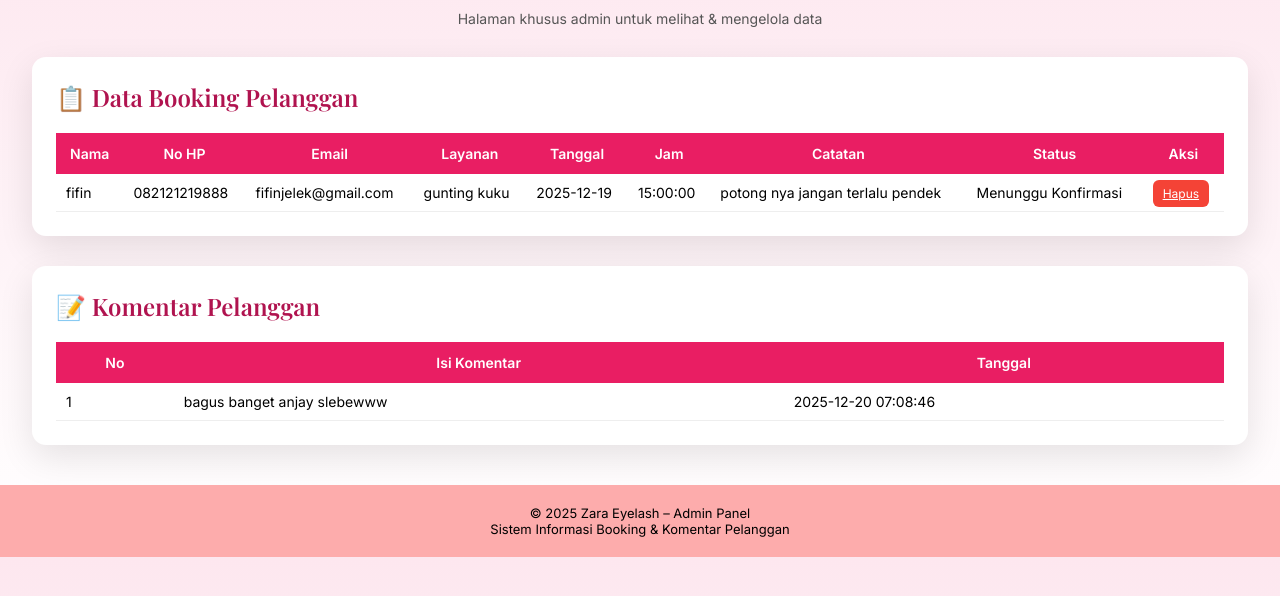
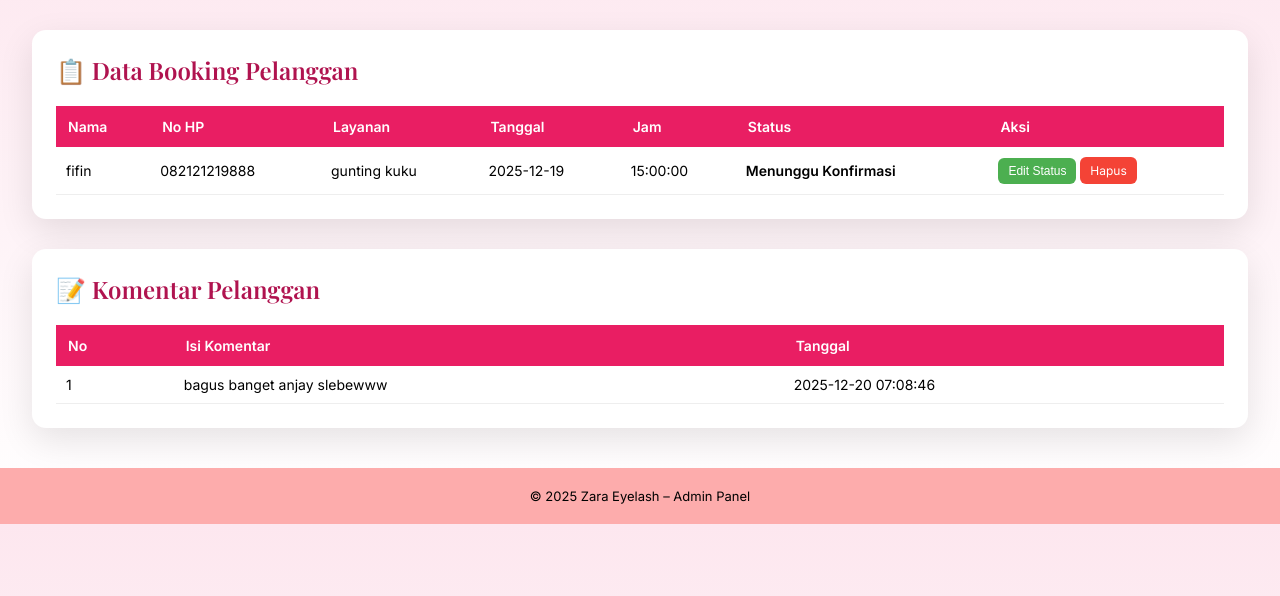
Before and after one commit to ibay16/Tubes_IPL, a PHP site: template app/views/admin.php in a window 1280 px wide. Shown: the part 85-681 px from the top of the page. Run offline with PHP 8.4, Linux system fonts and the light colour scheme; the template is opened without the code that fills it, so the values that code supplies are empty; the visitor is signed in with stand-in values (Sample User, id 1); data comes from the database, SQL or seed files in the repository.

Commit message:
membuat halaman riwayat booking

```diff
--- a/app/views/admin.php
+++ b/app/views/admin.php
@@ -3,29 +3,43 @@ if (!isset($_SESSION['admin'])) {
     header("Location: index.php?page=admin");
     exit;
 }
-// ==================================
-// AKTIFKAN ERROR (BANTU DEBUG)
-// ==================================
+
 error_reporting(E_ALL);
 ini_set('display_errors', 1);
 
-// ==================================
-// KONEKSI DATABASE (PDO)
-// ==================================
 require_once __DIR__ . "/../../config/database.php";
-
 $db = Database::connect();
 
 // ==================================
+// LOGIKA UPDATE BOOKING
+// ==================================
+if ($_SERVER['REQUEST_METHOD'] === 'POST' && isset($_POST['update_booking'])) {
+    $id = $_POST['id_booking'];
+    $status = $_POST['status'];
+    $layanan = $_POST['layanan'];
+    $tanggal = $_POST['tanggal'];
+    $jam = $_POST['jam'];
+
+    $query = "UPDATE booking SET status = :status, layanan = :layanan, tanggal = :tanggal, jam = :jam WHERE id_booking = :id";
+    $stmt = $db->prepare($query);
+    $stmt->execute([
+        'status' => $status,
+        'layanan' => $layanan,
+        'tanggal' => $tanggal,
+        'jam' => $jam,
+        'id' => $id
+    ]);
+
+    header("Location: index.php?page=admin");
+    exit;
+}
+
 // QUERY DATA BOOKING
-// ==================================
 $stmtBooking = $db->prepare("SELECT * FROM booking ORDER BY tanggal DESC");
 $stmtBooking->execute();
 $bookings = $stmtBooking->fetchAll();
 
-// ==================================
 // QUERY DATA KOMENTAR
-// ==================================
 $stmtKomentar = $db->prepare("SELECT * FROM komentar ORDER BY created_at DESC");
 $stmtKomentar->execute();
 $comments = $stmtKomentar->fetchAll();
@@ -38,7 +52,6 @@ $comments = $stmtKomentar->fetchAll();
     <meta charset="UTF-8">
     <meta name="viewport" content="width=device-width, initial-scale=1.0">
     <title>Admin Dashboard – ZaraEyelash</title>
-
     <link href="https://fonts.googleapis.com/css2?family=Playfair+Display:wght@600&family=Inter:wght@400;500;600&display=swap" rel="stylesheet">
 
     <style>
@@ -83,13 +96,6 @@ $comments = $stmtKomentar->fetchAll();
             font-weight: 600;
         }
 
-        .sub-header {
-            text-align: center;
-            margin-top: 10px;
-            color: #555;
-            font-size: 14px;
-        }
-
         .container {
             width: 95%;
             margin: 30px auto;
@@ -116,15 +122,12 @@ $comments = $stmtKomentar->fetchAll();
             background: var(--pink);
             color: white;
             padding: 12px;
+            text-align: left;
         }
 
         td {
             padding: 10px;
             border-bottom: 1px solid #eee;
-        }
-
-        tr:hover td {
-            background: #fde7ef;
         }
 
         .btn {
@@ -133,6 +136,8 @@ $comments = $stmtKomentar->fetchAll();
             border: none;
             cursor: pointer;
             font-size: 12px;
+            text-decoration: none;
+            display: inline-block;
         }
 
         .btn-edit {
@@ -152,78 +157,91 @@ $comments = $stmtKomentar->fetchAll();
             text-align: center;
             font-size: 13px;
         }
+
+        /* MODAL CSS */
+        .modal {
+            display: none;
+            position: fixed;
+            z-index: 1000;
+            left: 0;
+            top: 0;
+            width: 100%;
+            height: 100%;
+            background: rgba(0, 0, 0, 0.5);
+        }
+
+        .modal-content {
+            background: white;
+            margin: 10% auto;
+            padding: 20px;
+            border-radius: var(--radius);
+            width: 400px;
+        }
+
+        .form-group {
+            margin-bottom: 15px;
+        }
+
+        .form-group label {
+            display: block;
+            margin-bottom: 5px;
+            font-weight: 600;
+        }
+
+        .form-group input,
+        .form-group select {
+            width: 100%;
+            padding: 8px;
+            border: 1px solid #ddd;
+            border-radius: 6px;
+        }
     </style>
 </head>
 
 <body>
 
-    <!-- HEADER -->
     <div class="header">
         Dashboard Admin – ZaraEyelash
         <a href="/Tubes_IPL/index.php" class="back-home">⬅ Halaman Utama</a>
     </div>
 
-    <div class="sub-header">
-        Halaman khusus admin untuk melihat & mengelola data
-    </div>
-
-    <!-- ================= BOOKING ================= -->
     <div class="container">
         <h2>📋 Data Booking Pelanggan</h2>
-
         <table>
             <tr>
                 <th>Nama</th>
                 <th>No HP</th>
-                <th>Email</th>
                 <th>Layanan</th>
                 <th>Tanggal</th>
                 <th>Jam</th>
-                <th>Catatan</th>
                 <th>Status</th>
                 <th>Aksi</th>
             </tr>
-
-            <?php if (count($bookings) > 0): ?>
             <?php foreach ($bookings as $row): ?>
                 <tr>
                     <td><?= $row['nama']; ?></td>
                     <td><?= $row['no_hp']; ?></td>
-                        <td><?= $row['email']; ?></td>
                     <td><?= $row['layanan']; ?></td>
                     <td><?= $row['tanggal']; ?></td>
                     <td><?= $row['jam']; ?></td>
-                        <td><?= $row['catatan']; ?></td>
-                        <td><?= $row['status'] ?? 'Pending'; ?></td>
+                    <td><strong><?= $row['status'] ?? 'Pending'; ?></strong></td>
                     <td>
-                            <a href="index.php?page=admin&action=delete&id=<?= $row['id_booking']; ?>"
-                                class="btn btn-delete"
-                                onclick="return confirm('Yakin ingin menghapus data ini?')">
-                                Hapus
-                            </a>
+                        <button class="btn btn-edit" onclick="openEditModal(<?= htmlspecialchars(json_encode($row)); ?>)">Edit Status</button>
+                        <a href="index.php?page=admin&action=delete&id=<?= $row['id_booking']; ?>" class="btn btn-delete" onclick="return confirm('Hapus data?')">Hapus</a>
                     </td>
-
                 </tr>
             <?php endforeach; ?>
-            <?php else: ?>
-                <tr>
-                    <td colspan="9" align="center">Belum ada data booking</td>
-                </tr>
-            <?php endif; ?>
         </table>
     </div>
 
-    <!-- ================= KOMENTAR ================= -->
     <div class="container">
         <h2>📝 Komentar Pelanggan</h2>
-
         <table>
             <tr>
                 <th>No</th>
                 <th>Isi Komentar</th>
                 <th>Tanggal</th>
             </tr>
-
             <?php if (count($comments) > 0): ?>
                 <?php $no = 1;
                 foreach ($comments as $row): ?>
@@ -241,11 +259,56 @@ $comments = $stmtKomentar->fetchAll();
         </table>
     </div>
 
-    <div class="footer">
-        &copy; 2025 Zara Eyelash – Admin Panel<br>
-        Sistem Informasi Booking & Komentar Pelanggan
+    <div id="editModal" class="modal">
+        <div class="modal-content">
+            <h3 style="color:var(--pink)">Edit Booking</h3>
+            <form action="" method="POST">
+                <input type="hidden" name="id_booking" id="edit_id">
+                <div class="form-group">
+                    <label>Layanan</label>
+                    <input type="text" name="layanan" id="edit_layanan" required>
+                </div>
+                <div class="form-group">
+                    <label>Tanggal</label>
+                    <input type="date" name="tanggal" id="edit_tanggal" required>
+                </div>
+                <div class="form-group">
+                    <label>Jam</label>
+                    <input type="time" name="jam" id="edit_jam" required>
+                </div>
+                <div class="form-group">
+                    <label>Status</label>
+                    <select name="status" id="edit_status">
+                        <option value="Pending">Pending</option>
+                        <option value="Menunggu Konfirmasi">Menunggu Konfirmasi</option>
+                        <option value="Lunas / Paid">Lunas / Paid</option>
+                        <option value="Dibatalkan">Dibatalkan</option>
+                    </select>
+                </div>
+                <button type="submit" name="update_booking" class="btn" style="background:var(--pink); color:white; width:100%">Simpan</button>
+                <button type="button" onclick="closeModal()" class="btn" style="background:#eee; width:100%; margin-top:10px;">Batal</button>
+            </form>
+        </div>
     </div>
 
+    <script>
+        function openEditModal(data) {
+            document.getElementById("edit_id").value = data.id_booking;
+            document.getElementById("edit_layanan").value = data.layanan;
+            document.getElementById("edit_tanggal").value = data.tanggal;
+            document.getElementById("edit_jam").value = data.jam;
+            document.getElementById("edit_status").value = data.status || "Pending";
+            document.getElementById("editModal").style.display = "block";
+        }
+
+        function closeModal() {
+            document.getElementById("editModal").style.display = "none";
+        }
+    </script>
+
+    <div class="footer">
+        &copy; 2025 Zara Eyelash – Admin Panel
+    </div>
 </body>
 
 </html>
--- a/app/views/home.php
+++ b/app/views/home.php
@@ -123,6 +123,9 @@
           </li>
           <li class="nav-item">
             <a class="nav-link" href="index.php?page=admin"><i class="bi bi-person-fill-lock me-1"></i> Admin</a>
+          </li>
+          <li class="nav-item">
+            <a class="nav-link" href="index.php?page=riwayat"><i class="bi bi-clock-history me-1"></i> Riwayat Booking</a>
           </li>
         </ul>
       </div>
--- a/index.php
+++ b/index.php
@@ -47,6 +47,12 @@ switch ($page) {
         }
         break;
 
+    case 'riwayat':
+        $controller = new BookingController();
+        // Memanggil method riwayat() yang sudah kita buat di BookingController
+        $controller->riwayat();
+        break;
+
 
     default:
         echo "Halaman tidak ditemukan";
```
Also changed, not shown: app/controllers/BookingController.php (+14 -3 lines), app/models/Booking.php (+10 -0 lines), app/views/riwayat.php (added, +100 -0 lines). Lines whose indentation alone changed are shown as unchanged.
